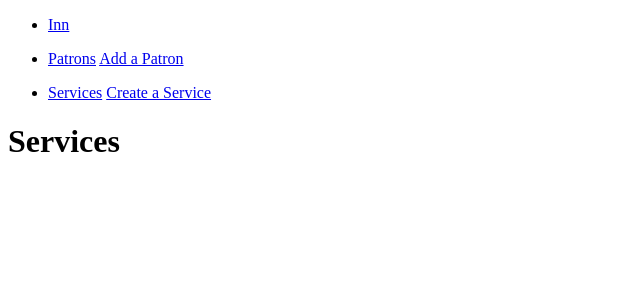
After one commit to redsn/patron_collector, a Django app: page /services/ in a window 1280 px wide. The commit adds this page. Shown: the top 300 px of the page, without its empty margins (0-640 px from the left). Run offline with Django 4.2, Linux system fonts and the light colour scheme; data that the repository does not hold is empty.

Commit message:
wip: added services

```diff
--- a/main_app/templates/base.html
+++ b/main_app/templates/base.html
@@ -19,6 +19,12 @@
                 <a href="/patrons/create">Add a Patron</a>
             </li>
         </ul>
+        <ul class="services">
+            <li>
+                <a href="/services/">Services</a>
+                <a href="/services/create">Create a Service</a>
+            </li>
+        </ul>
     </nav>
 </header>
 <body>
--- a/main_app/templates/patrons/detail.html
+++ b/main_app/templates/patrons/detail.html
@@ -51,6 +51,9 @@
         </table>
     </div>
     <hr>
+    <div class="service">
+
+    </div>
 </div>
 
 {% endblock %}
--- a/main_app/templates/patrons/index.html
+++ b/main_app/templates/patrons/index.html
@@ -4,9 +4,10 @@
 
 {% for patron in patrons %}
 <a href="/patrons/{{patron.id}}"
-<div class="index-patron">
+    <div class="index-patron">
     <h3>{{patron.name}}</h3>
     <p>Race: {{patron.race}}</p>
-</div>
+    </div>
+</a>
 {% endfor %}
 {% endblock %}
--- /dev/null
+++ b/main_app/templates/services/index.html
@@ -0,0 +1,14 @@
+{% extends 'base.html' %}
+{% block content %}
+<h1>Services</h1>
+{% for service in services %}
+<a href="/services/{{service.id}}">
+    <div class="index-service">
+        <h3>
+            {{service.name}}
+        </h3>
+        <p>{{service.job}}</p>
+    </div>
+</a>
+{% endfor %}
+{% endblock %}
--- a/main_app/urls.py
+++ b/main_app/urls.py
@@ -5,8 +5,13 @@ urlpatterns = [
     path('', views.home, name="home"),
     path('patrons/', views.patrons_index, name="patrons_index"),
     path('patrons/<int:patron_id>/', views.patrons_detail, name="patron_detail"),
+    path('patrons/<int:patron_id>/add_mealset/', views.add_mealset, name='add_mealset'),
+    path('services/', views.services_index, name="services_index"),
+    path('services/<int:service_id>/', views.services_detail, name="service_detail"),
     path('patrons/create', views.PatronCreate.as_view(), name="patron_create"),
     path('patrons/<int:pk>/update/', views.PatronUpdate.as_view(), name="patron_update"),
     path('patrons/<int:pk>/delete/', views.PatronDelete.as_view(), name="patron_delete"),
-    path('patrons/<int:patron_id>/add_mealset/', views.add_mealset, name='add_mealset'),
+    path('services/create', views.ServiceCreate.as_view(), name='service_create'),
+    path('services/<int:pk>/update/', views.ServiceUpdate.as_view(), name='service_update'),
+    path('services/<int:pk>/delete/', views.ServiceDelete.as_view(), name='service_delete')
 ]
--- a/main_app/views.py
+++ b/main_app/views.py
@@ -1,6 +1,6 @@
 from django.shortcuts import render, redirect
 from django.views.generic.edit import CreateView, DeleteView, UpdateView
-from .models import Patron, MealSet
+from .models import Patron, Service
 from .forms import MealSetForm
 
 # Create your views here.
@@ -27,6 +27,15 @@ def add_mealset(request, patron_id):
         new_meal.save()
     return redirect('patron_detail', patron_id=patron_id)
 
+def services_index(request):
+    services = Service.objects.all()
+    return render(request, 'services/index.html', {'Title': 'Services Index', 'services': services })
+
+def services_detail(request, service_id):
+    service = Service.objects.get(id=service_id)
+    return render(request, 'services/detail.html', {'Title': 'Service Details', 'service': service })
+
+
 
 
 class PatronCreate(CreateView):
@@ -40,3 +49,15 @@ class PatronUpdate(UpdateView):
 class PatronDelete(DeleteView):
     model = Patron
     success_url = '/patrons/'
+
+class ServiceCreate(CreateView):
+    model = Service
+    fields = '__all__'
+
+class ServiceUpdate(UpdateView):
+    model = Service
+    fields = '__all__'
+
+class ServiceDelete(DeleteView):
+    model = Service
+    success_url = '/services/'
```
Also changed, not shown: main_app/models.py (+11 -0 lines), main_app/templates/main_app/service_confirm_delete.html (added, +10 -0 lines), main_app/templates/main_app/service_form.html (added, +11 -0 lines), main_app/templates/services/detail.html (added, +16 -0 lines), main_app/migrations/0004_service.py (added).
